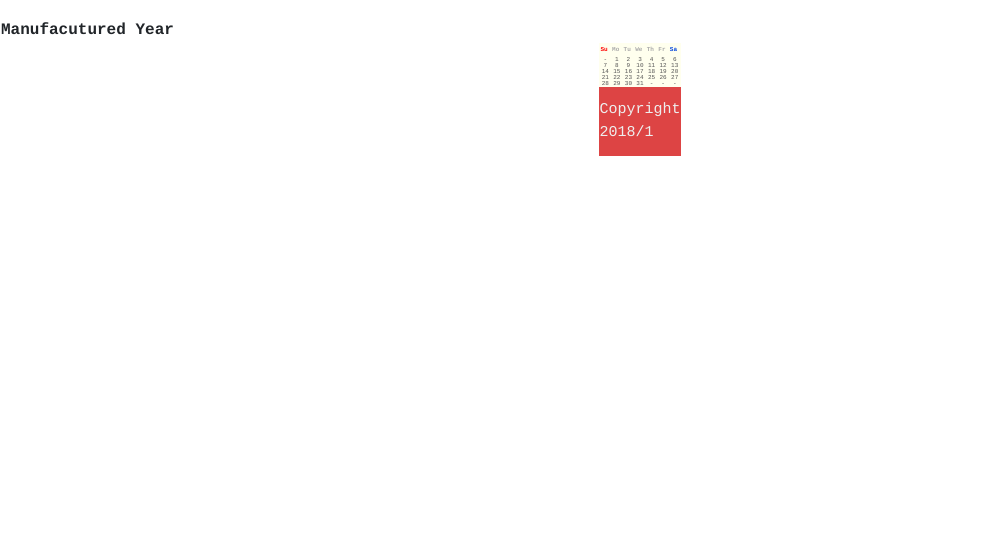
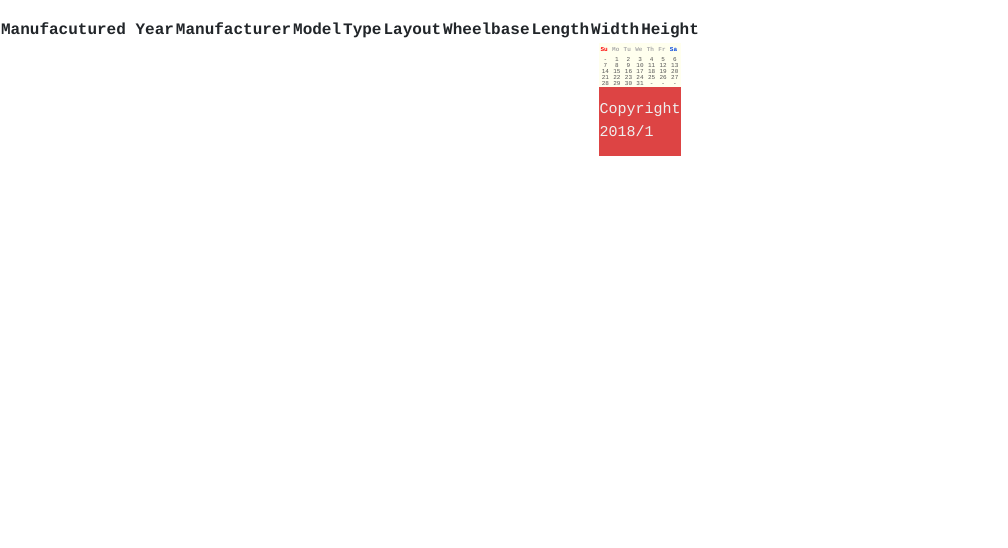
Before and after one commit to stewilondanga/car-shop, a plain HTML site: page index.html in a window 1280 px wide. Shown: the part 252-800 px from the top of the page, without its empty margins (0-1008 px from the left). Drawn offline with nearby package versions, Linux system fonts and the light colour scheme.

Commit message:
add index.html

```diff
--- a/index.html
+++ b/index.html
@@ -24,6 +24,15 @@
   <thead>
       <tr>
         <th>Manufacutured Year</th>
+
+        <th>Manufacturer</th>
+        <th>Model</th>
+        <th>Type</th>
+        <th>Layout</th>
+        <th>Wheelbase</th>
+        <th>Length</th>
+        <th>Width</th>
+        <th>Height</th>
 
 
 
```
